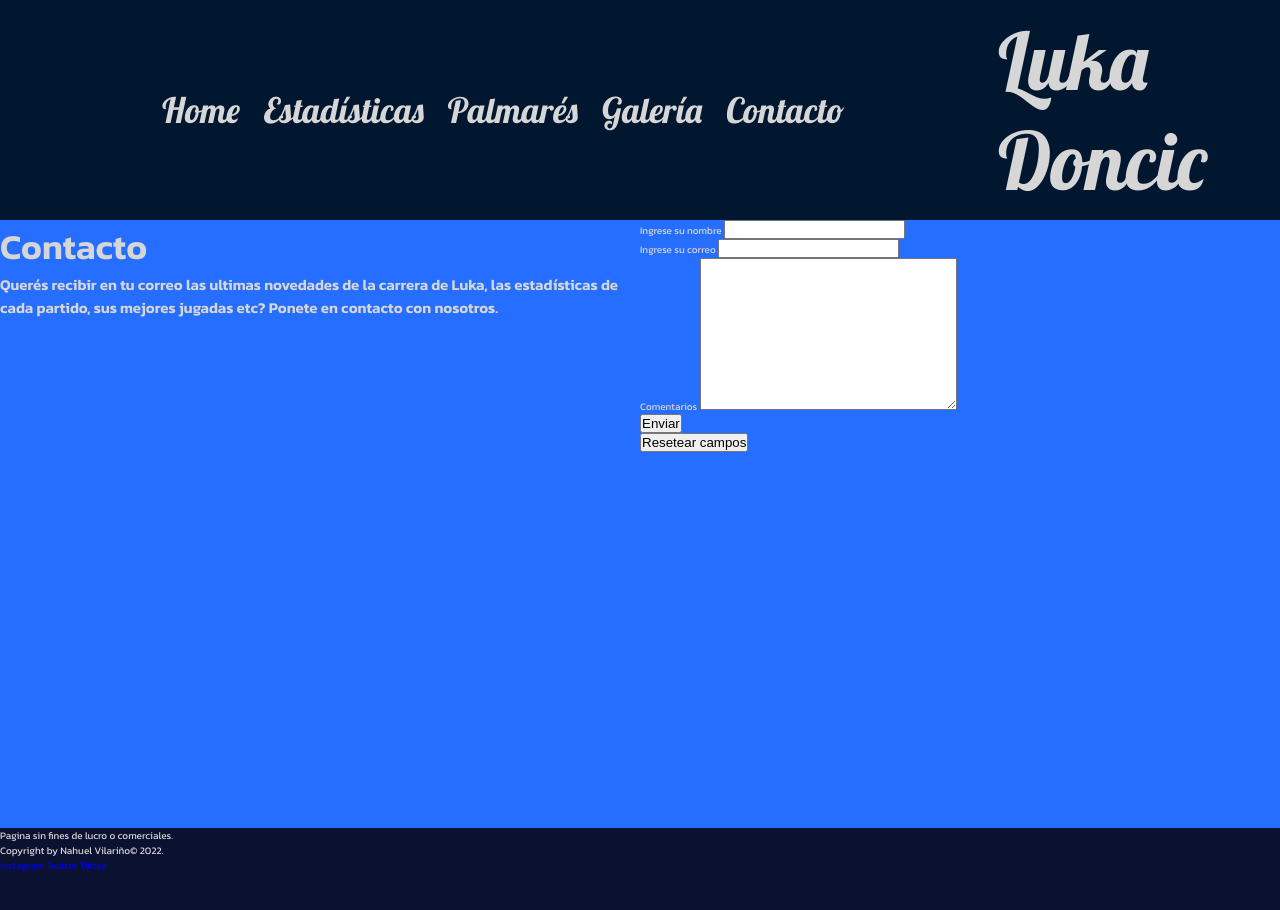
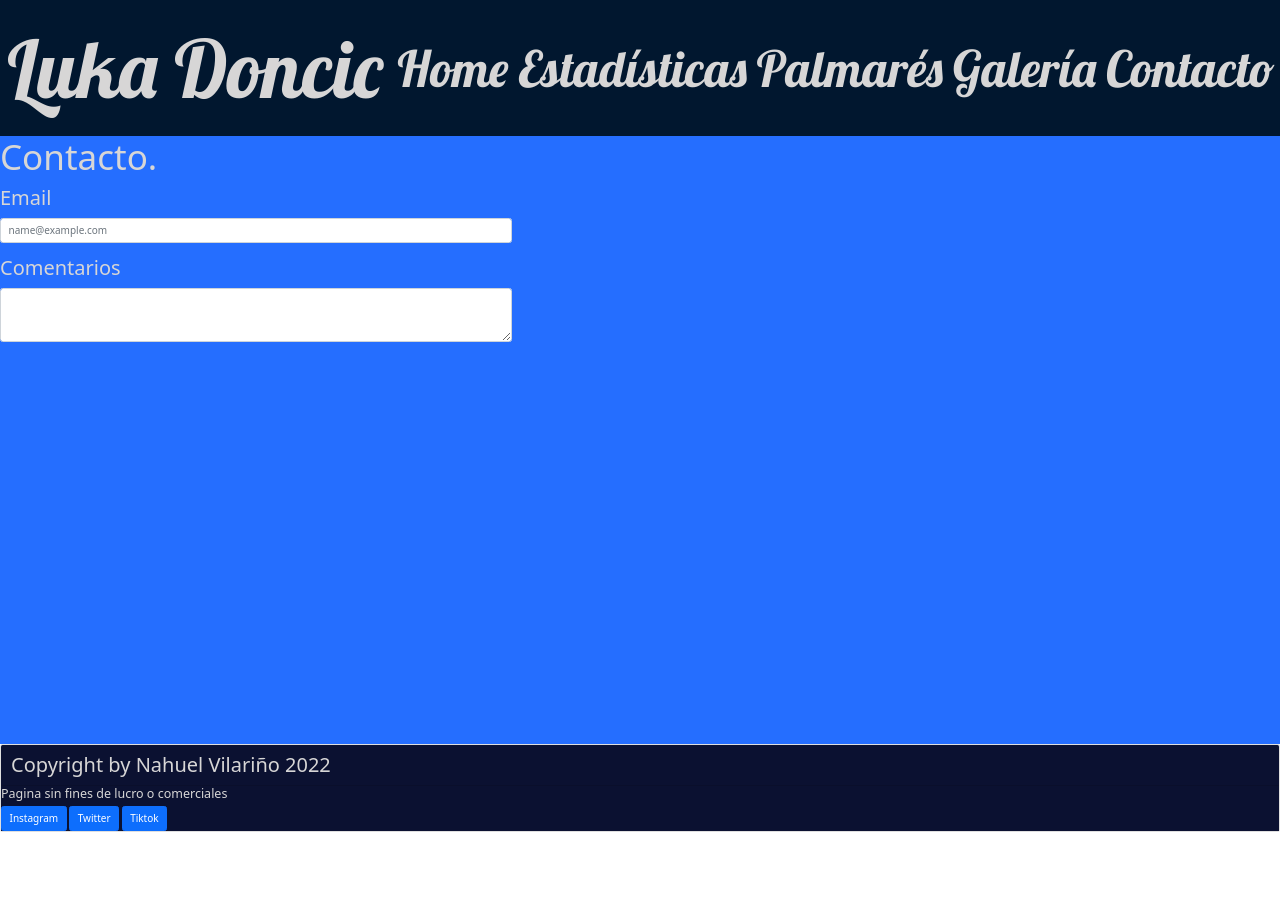
Before and after one commit to NahuelVilarino/Luka_Doncic-Nahuel_Vilarino, a plain HTML site: page assets/pages/contacto.html in a window 1280 px wide. After the commit the page ends 840 px from the top, so only its background shows below. Drawn offline with nearby package versions, Linux system fonts and the light colour scheme.

Commit message:
segunda commit del proyecto

```diff
--- a/assets/pages/contacto.html
+++ b/assets/pages/contacto.html
@@ -5,71 +5,67 @@
     <meta http-equiv="X-UA-Compatible" content="IE=edge">
     <meta name="viewport" content="width=device-width, initial-scale=1.0">
     <title>Luka Doncic page</title>
+    <link href="https://cdn.jsdelivr.net/npm/bootstrap@5.1.3/dist/css/bootstrap.min.css" rel="stylesheet" integrity="sha384-1BmE4kWBq78iYhFldvKuhfTAU6auU8tT94WrHftjDbrCEXSU1oBoqyl2QvZ6jIW3" crossorigin="anonymous">
     <link rel="stylesheet" href="../../css/index.css">
 </head>
 
 <body>
     <!--Comienzo del header-->
     <header id="header">
-        <nav class="navbar flex-row container">
-            <ul class="menu flex-row container">
-                <li class="menu__item">
-                    <a href="../../index.html" class="menu__link">Home</a>
+        <nav class="navbar navbar-expand-lg navbar-light flex-row navegation">
+            <div class="container-fluid">
+              <a class="navbar-brand logo" href="../../index.html">Luka Doncic</a>
+              <button class="navbar-toggler" type="button" data-bs-toggle="collapse" data-bs-target="#navbarNavDropdown" aria-controls="navbarNavDropdown" aria-expanded="false" aria-label="Toggle navigation">
+                <span class="navbar-toggler-icon"></span>
+              </button>
+              <div class="collapse navbar-collapse enlace" id="navbarNavDropdown">
+                <ul class="navbar-nav">
+                  <li class="nav-item">
+                    <a class="nav-link  active enlace" aria-current="page" href="../../index.html">Home</a>
                   </li>
-                <li class="menu__item">
-                    <a href="estadisticas.html" class="menu__link">Estadísticas</a>
+                  <li class="nav-item">
+                    <a class="nav-link active enlace" href="estadisticas.html">Estadísticas</a>
                   </li>
-                <li class="menu__item">
-                    <a href="palmares.html" class="menu__link">Palmarés</a>
+                  <li class="nav-item">
+                    <a class="nav-link active enlace" href="palmares.html">Palmarés</a>
                   </li>
-                <li class="menu__item">
-                    <a href="galeria.html" class="menu__link">Galería</a>
+                  <li class="nav-item">
+                    <a class="nav-link active enlace" href="galeria.html">Galería</a>
                   </li>
-                <li class="menu__item">
-                    <a href="contacto.html" class="menu__link">Contacto</a>
+                  <li class="nav-item">
+                    <a class="nav-link active enlace" href="contacto.html">Contacto</a>
                   </li>
                 </ul>
-            <a href="../../index.html" class="logo">Luka Doncic</a>
+              </div>
+            </div>
         </nav>
     </header>
     <!--Fin del header-->
-    <main id="principal">
-        <section class="parrafo_form">
-            <h1>Contacto</h1>
-            <h2>Querés recibir en tu correo las ultimas novedades de la carrera de Luka, las estadísticas de cada
-                partido, sus mejores jugadas etc?
-                Ponete en contacto con nosotros.</h2>
-        </section>
-        <section>
-            <Form action="" method="GET" enctype="">
-                <label for="nombre">Ingrese su nombre</label>
-                <input type="text" name="nombre" id="nombre">
-                <br>
-                <label for="correo">Ingrese su correo</label>
-                <input type="email" name="correo" id="correo">
-                <br>
-                <label for="comentarios">Comentarios</label>
-                <textarea name="comentarios" id="comentarios" cols="30" rows="10"></textarea>
-                <br>
-                <button type="submit">Enviar</button>
-                <br>
-                <button type="reset">Resetear campos</button>
-            </Form>
-        </section>
+    <main id="formulario">
+        <H1>Contacto.</H1>
+        <div class="mb-3">
+        <label for="exampleFormControlInput1" class="form-label">Email</label>
+        <input type="email" class="form-control" id="exampleFormControlInput1" placeholder="name@example.com">
+      </div>
+      <div class="mb-3">
+        <label for="exampleFormControlTextarea1" class="form-label">Comentarios</label>
+        <textarea class="form-control" id="exampleFormControlTextarea1" rows="3"></textarea>
+      </div>
     </main>
     <!--Fin del main-->
     <!--Inicio del footer-->
     <footer id="footer">
-        <div>
-            <p>Pagina sin fines de lucro o comerciales.</p>
-            <p>Copyright by Nahuel Vilariño© 2022.</p>
+        <div class="card">
+            <div class="card-header">
+              Copyright by Nahuel Vilariño 2022
             </div>
-        <div class="redes">
-            <a href="https://www.instagram.com/lukadoncic/?hl=es">Instagram</a>
-            <a href="https://twitter.com/luka7doncic">Twitter</a>
-            <a href="https://www.tiktok.com/@lukadoncic">Tiktok</a>
+            <div class="card_body">
+              <h5 class="card-title">Pagina sin fines de lucro o comerciales</h5>
+              <a href="https://www.instagram.com/lukadoncic/?hl=es" class="btn btn-primary">Instagram</a>
+              <a href="https://twitter.com/luka7doncic" class="btn btn-primary">Twitter</a>
+              <a href="https://www.tiktok.com/@lukadoncic" class="btn btn-primary">Tiktok</a>
             </div>
-    </footer>
+          </div>
     <!--Fin del footer-->
 </body>
 
--- a/css/index.css
+++ b/css/index.css
@@ -11,6 +11,7 @@
     --font-primary: "Kanit", sans-serif;
     --font-secondary: "Lobster", cursive;
     --text-large: 8em;
+    --text-medium-large: 5em;
     --text-medium: 3.5em;
     --text-small: 2em;
 }
@@ -36,78 +37,98 @@
     flex-direction: column;
 }
 .container {
-    max-width: 14400px;
+    max-width: 1440px;
     margin: 0 auto;
 }
 /*Header*/
-header {
+.navegation {
+    min-height: 12vh;
     background-color: var(--secondary);
-    color: inherit;
+    font-family: var(--font-secondary);
 }
-header .navbar {
-    min-height: 12vh;
-    justify-content: space-between;
-    padding: 0 1.8rem;
-    align-items: center;
+.navbar-light .navbar-brand {
+    color: var(--text-color);
+    font-size: var(--text-large);
 }
-.logo {
-    text-decoration: none;
-    font-family: var(--font-secondary);
-    font-size: var(--text-large);
-    color: inherit;
-    flex-basis: 22%;
-    padding: 1rem;
+.navbar-light .navbar-nav .nav-link.active, .navbar-light .navbar-nav .show > .nav-link {
+    color: var(--text-color);
+    font-size: var(--text-medium-large);
 }
-header .menu {
-    flex-basis: 40%;
-    justify-content: space-between;
-    list-style: none;
+.navbar-light .navbar-nav .nav-link {
+    color: var(--text-color);
 }
-a {
-    text-decoration: none;
-    display: inline-block;
+.navbar-toggler {
+    background-color: var(--text-color);
 }
-
-header .menu__item {
-    border: 2px solid var(--secondary);
-}
-.menu .menu__item:hover {
-    border: 2px solid var(--text-color);
-}
-.menu__item .menu__link {
-    font-family: var(--font-secondary);
-    color: var(--text-color);
-    font-size: var(--text-medium);
-    padding: 1rem;
-}
-/*Main*/
+/*main*/
 main {
     background-color: var(--principal);
-    color: inherit;
+}
+#footer {
+    min-height: 12vh;
+}
+.card-body {
+    font-family: var(--font-primary);
+    color: var(--text-color);
+    background-color: var(--principal);
+}
+div.card_body {
+    background-color: var(--third);
+    color: var(--text-color)
+}
+div.card-header {
+    background-color: var(--third);
+    color: var(--text-color);
+    font-size: var(--text-small)
+}
+.card-text {
+    font-size: var(--text-small);
+}
+#tables {
+    min-height: 76vh;
+    font-family: var(--font-primary);
+    color: var(--text-color);
+}
+.parrafo_tabla {
+    font-size: var(--text-small);
+}
+#tables>section>div>h1 {
+    font-size: var(--text-medium);
+}
+#principal>div>div>h1 {
+    font-size: var(--text-medium);
+}
+.list-group-item {
+    font-size: var(--text-small);
+}
+.palmares>h2 {
+    font-size: var(--text-medium);
+    color: var(--text-color);
+}
+#trofeos>.palmares>h1 {
+    font-size: var(--text-medium-large);
+    color: var(--text-color);
+}
+#trofeos {
     min-height: 76vh;
 }
-#principal {
-    display: grid;
-    grid-template-columns: repeat(2,1fr);
-    grid-template-rows: repeat(1,1fr);
+#fotos {
+    min-height: 76vh;
 }
-
-h1{
+#formulario {
+    min-height: 76vh;
+}
+#exampleFormControlInput1 {
+    max-width: 40%;
+}
+#exampleFormControlTextarea1 {
+    max-width: 40%;
+}
+#formulario>h1 {
     font-size: var(--text-medium);
+    color: var(--text-color);
 }
-#principal .principal__section article{
+.form-label {
     font-size: var(--text-small);
+    color: var(--text-color);
 }
-.box {
-    height: 76vh;
-    display: grid;
-    align-content: center;
-
-}
-#principal .principal__video {
-    align-self: center;
-}
-footer {
-    background-color: var(--third);
-    min-height: 12vh;
-}
```
Also changed, not shown: assets/pages/estadisticas.html (+45 -28 lines), assets/pages/galeria.html (+38 -30 lines), assets/pages/palmares.html (+41 -29 lines), index.html (+36 -38 lines), assets/images/Luka doncic triple.jpg (added), assets/images/doncic_2.jpg (deleted), assets/images/doncic_3.jpg (deleted). Lines whose indentation alone changed are shown as unchanged.
